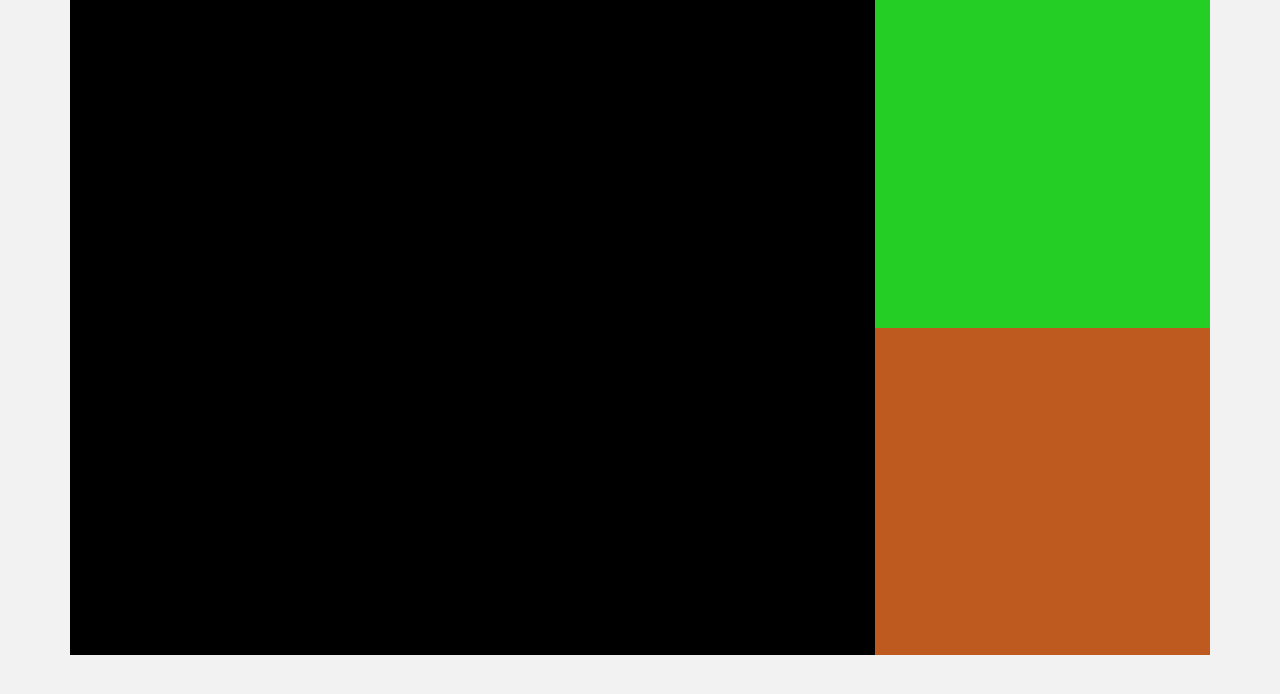
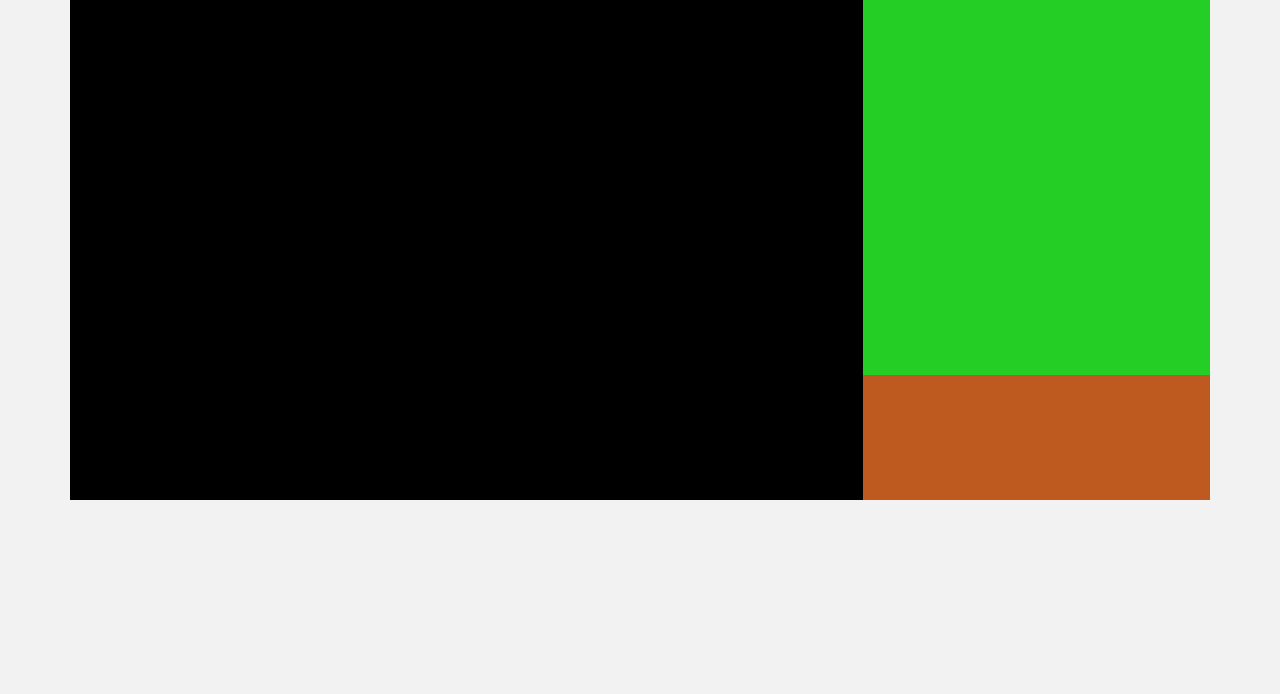
Before and after one commit to hajime0316/okarobopp_home, a plain HTML site: page index.html in a window 1280 px wide. Drawn offline with Linux system fonts and the light colour scheme.

Commit message:
Fix separator size

```diff
--- a/css/style.css
+++ b/css/style.css
@@ -299,14 +299,14 @@ i {
 
 #video {
   width: 100px;
-  height: 655px;
+  height: 500px;
   background: black;
-  flex-grow: 3;
+  flex-grow: 2;
 }
 
 #console {
-  width: 100px;
-  height: 655px;
+  width: auto;
+  height: auto;
   background:#3498db;
   flex-grow:1;
 
@@ -317,14 +317,14 @@ i {
 
 #chat {
   width: auto;
-  height: 655px;
+  height: auto;
   background:#24ce24;
-  flex-grow: 1;
+  flex-grow: 3;
 }
 
 #robot_controller {
   width: auto;
-  height: 655px;
+  height: auto;
   background:#be5a20;
   flex-grow: 1;
 }
```
